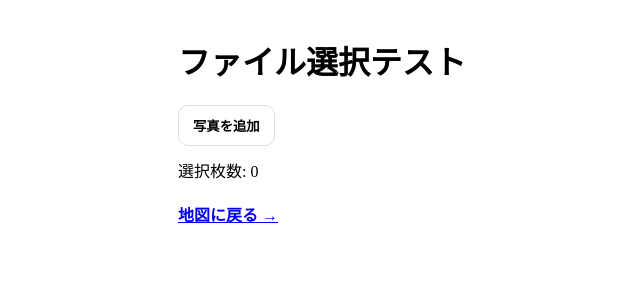
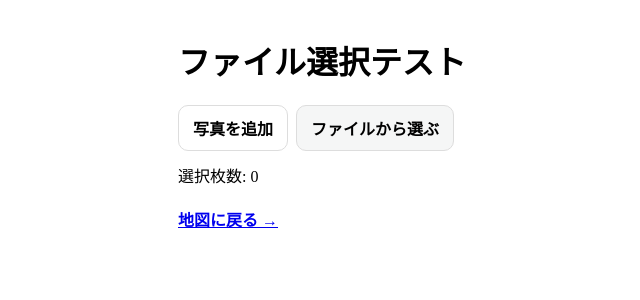
Before and after one commit to sakasakainfinity-dotcom/travel-memory, a Next.js app: page /file-test in a window 1280 px wide. Shown: the top 300 px of the page, without its empty margins (118-758 px from the left). Built offline with nearby package versions, Linux system fonts and the light colour scheme.

Commit message:
Update SafeFilePicker.tsx

```diff
--- a/src/components/SafeFilePicker.tsx
+++ b/src/components/SafeFilePicker.tsx
@@ -1,64 +1,86 @@
-'use client';
-import { forwardRef, useImperativeHandle, useRef } from 'react';
+// src/components/SafeFilePicker.tsx
+"use client";
+import { useRef } from "react";
 
-type Props = {
+export default function SafeFilePicker({
+  label = "写真を追加",
+  multiple = true,
+  onPick,
+}: {
+  label?: string;
+  multiple?: boolean;
   onPick: (files: File[]) => void;
-  multiple?: boolean;
-  label?: string;
-  style?: React.CSSProperties;
-};
+}) {
+  const ref = useRef<HTMLInputElement | null>(null);
 
-export type SafeFilePickerRef = { open: () => void };
-
-const SafeFilePicker = forwardRef<SafeFilePickerRef, Props>(function SafeFilePicker(
-  { onPick, multiple = true, label = '写真を追加', style },
-  ref
-) {
-  const inputRef = useRef<HTMLInputElement>(null);
-
-  useImperativeHandle(ref, () => ({
-    open() {
-      // 同じファイルを選び直しても change を発火させる
-      if (inputRef.current) inputRef.current.value = '';
-      inputRef.current?.click();
-    },
-  }));
+  function handleFiles(fs: FileList | null) {
+    const arr = Array.from(fs ?? []);
+    if (arr.length === 0) {
+      alert("写真が選べてません。もう一度お試しください。");
+      return;
+    }
+    // iOS白丸中だと size が極小or0のことがある。最低10KBでチェック
+    const bad = arr.find((f) => !f.type.startsWith("image/") || f.size < 10_000);
+    if (bad) {
+      alert(
+        "写真データの読み込みが終わっていない可能性があります。\n" +
+          "・数秒待ってからもう一度選ぶ\n" +
+          "・または「ファイルから選ぶ」ボタンを使う（確実）\n" +
+          "で解決できます。"
+      );
+      // 同じファイルを選び直せるようにリセット
+      if (ref.current) ref.current.value = "";
+      return;
+    }
+    onPick(arr);
+    if (ref.current) ref.current.value = "";
+  }
 
   return (
-    <>
-      <button
-        type="button"
-        onClick={() => {
-          if (inputRef.current) inputRef.current.value = '';
-          inputRef.current?.click();
-        }}
+    <div style={{ display: "flex", gap: 8, flexWrap: "wrap" }}>
+      <label
         style={{
-          display: 'inline-flex',
-          alignItems: 'center',
-          gap: 6,
-          padding: '10px 14px',
+          display: "inline-block",
+          padding: "10px 14px",
           borderRadius: 10,
-          border: '1px solid #ddd',
-          background: '#fff',
-          fontWeight: 800,
-          cursor: 'pointer',
-          ...style,
+          border: "1px solid #ddd",
+          background: "#fff",
+          cursor: "pointer",
+          fontWeight: 700,
         }}
       >
         {label}
-      </button>
+        <input
+          ref={ref}
+          type="file"
+          accept="image/*,image/heic,image/heif"
+          multiple={multiple}
+          onChange={(e) => handleFiles(e.target.files)}
+          style={{ display: "none" }}
+        />
+      </label>
 
-      <input
-        ref={inputRef}
-        type="file"
-        accept="image/*"
-        multiple={multiple}
-        onChange={(e) => onPick(Array.from(e.target.files ?? []))}
-        // 画面外＆不可視に（label重ね方式をやめて、click() で開く）
-        style={{ position: 'fixed', opacity: 0, pointerEvents: 'none', width: 0, height: 0 }}
-      />
-    </>
+      {/* 代替ルート：Files（白丸対策の“確実”ボタン） */}
+      <label
+        style={{
+          display: "inline-block",
+          padding: "10px 14px",
+          borderRadius: 10,
+          border: "1px solid #ddd",
+          background: "rgba(17,24,39,0.04)",
+          cursor: "pointer",
+          fontWeight: 700,
+        }}
+      >
+        ファイルから選ぶ
+        <input
+          type="file"
+          accept="image/*,image/heic,image/heif"
+          multiple={multiple}
+          onChange={(e) => handleFiles(e.target.files)}
+          style={{ display: "none" }}
+        />
+      </label>
+    </div>
   );
-});
-
-export default SafeFilePicker;
+}
```
